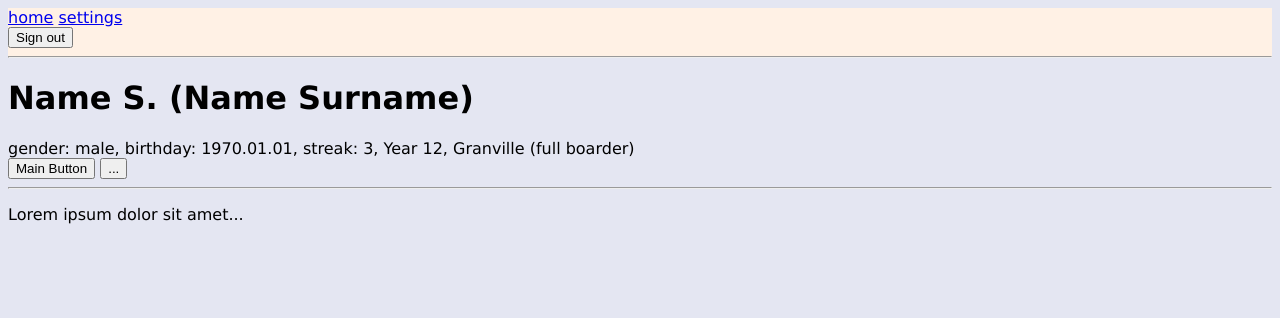
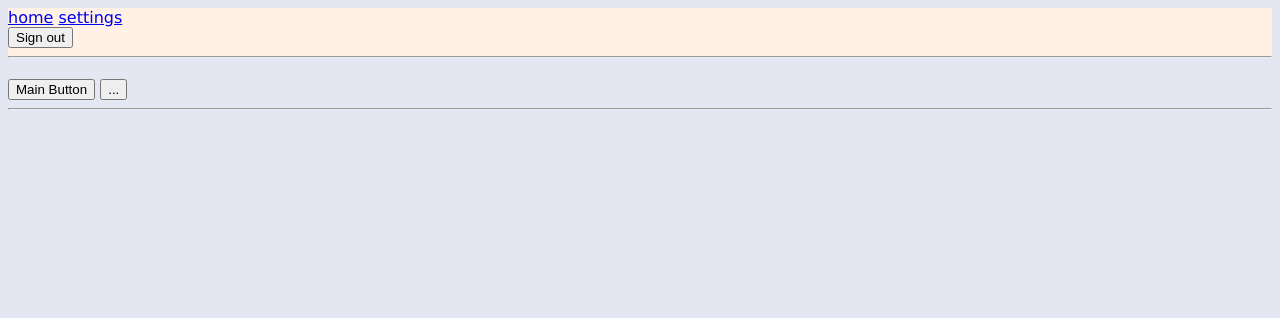
Before and after one commit to sasha-gershtein/Sodia, a Django app: template users/templates/users/profile.html in a window 1280 px wide. Shown: the top 318 px of the page. Run offline with Django 5.2, Linux system fonts and the light colour scheme; the template is opened without the code that fills it, so the values that code supplies are empty.

Commit message:
Fix bug and add page title

```diff
--- a/users/templates/users/profile.html
+++ b/users/templates/users/profile.html
@@ -7,21 +7,25 @@
     <link rel="stylesheet" href="{% static 'css/users/profile.css' %}">
 {% endblock %}{% endcomment %}
 
+{% block title %}Profile — Sodia{% endblock %}
+
 {% block content %}
-    <h1><span class="template" id="display_name">Name S.</span>
-        (<span class="template" id="full-name">Name Surname</span>)</h1>
+    <h1>
+        <span class="template" id="display_name"></span>
+        <span class="hide-empty">(<span class="template" id="full-name"></span>)</span>
+    </h1>
     <div>
-        <span class="hide-empty comma">gender: <span class="template" id="gender">male</span></span>
-        <span class="hide-empty comma">birthday: <span class="template" id="birth-date">1970.01.01</span></span>
-        <span class="hide-empty comma">streak: <span class="template" id="challenge-streak">3</span></span>
-        <span class="hide-empty comma"><span class="template" id="year">Year 12</span></span>
+        <span class="hide-empty comma">gender: <span class="template" id="gender"></span></span>
+        <span class="hide-empty comma">birthday: <span class="template" id="birth-date"></span></span>
+        <span class="hide-empty comma">streak: <span class="template" id="challenge-streak"></span></span>
+        <span class="hide-empty comma"><span class="template" id="year"></span></span>
         <span class="comma hide-empty">
-            <span class="hide-empty"><span class="template" id="house">Granville</span></span>
-            <span class="hide-empty"> (<span class="template" id="boarding-type">full boarder</span>)</span>
+            <span class="hide-empty"><span class="template" id="house"></span></span>
+            <span class="hide-empty"> (<span class="template" id="boarding-type"></span>)</span>
         </span>
     </div>
     <button id="main-action">Main Button</button>
     <button id="hidden-menu">...</button>
     <hr>
-    <div class="hide-empty"><p class="template" id="description">Lorem ipsum dolor sit amet...</p></div>
+    <div class="hide-empty"><p class="template" id="description"></p></div>
 {% endblock %}
```
